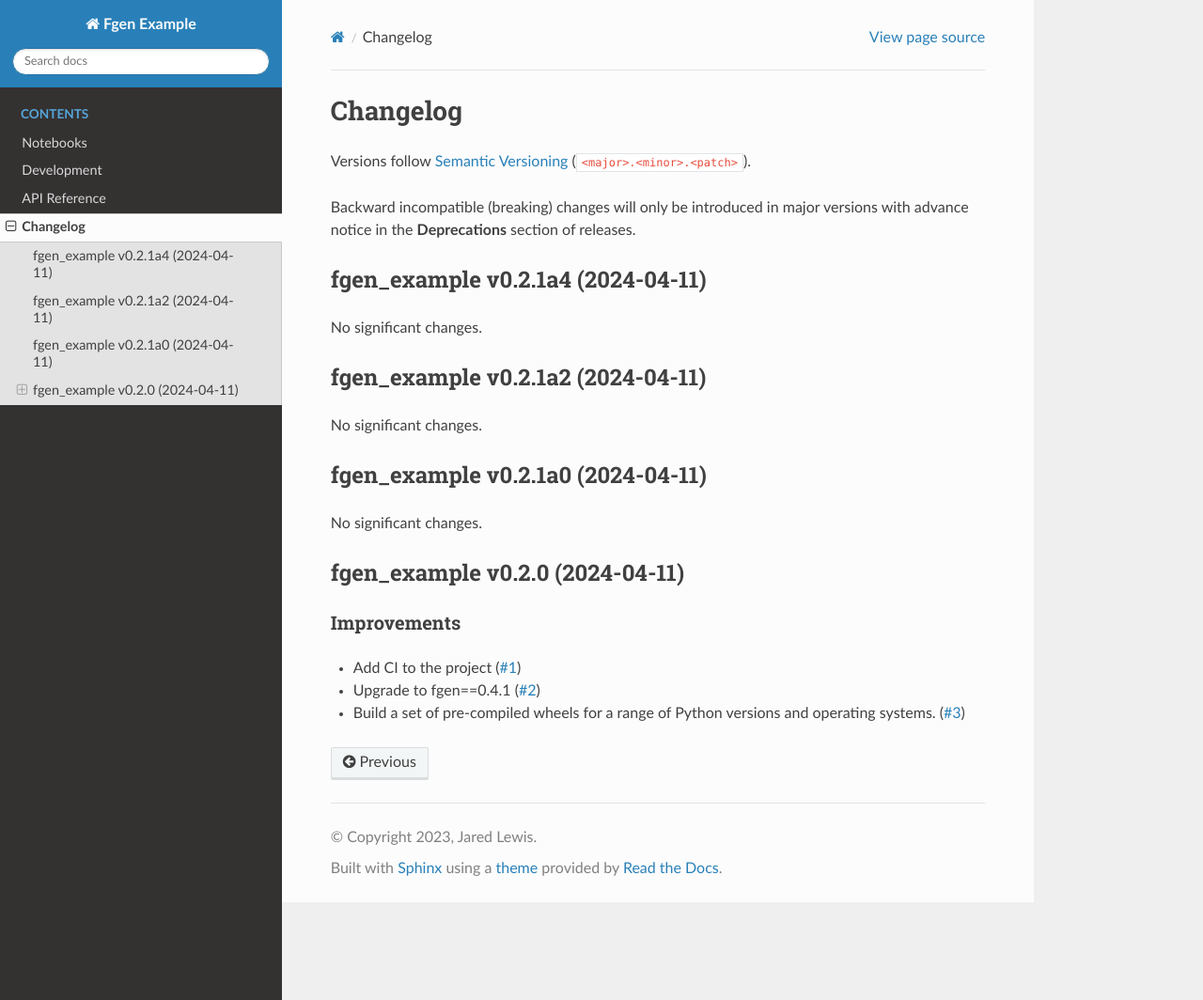
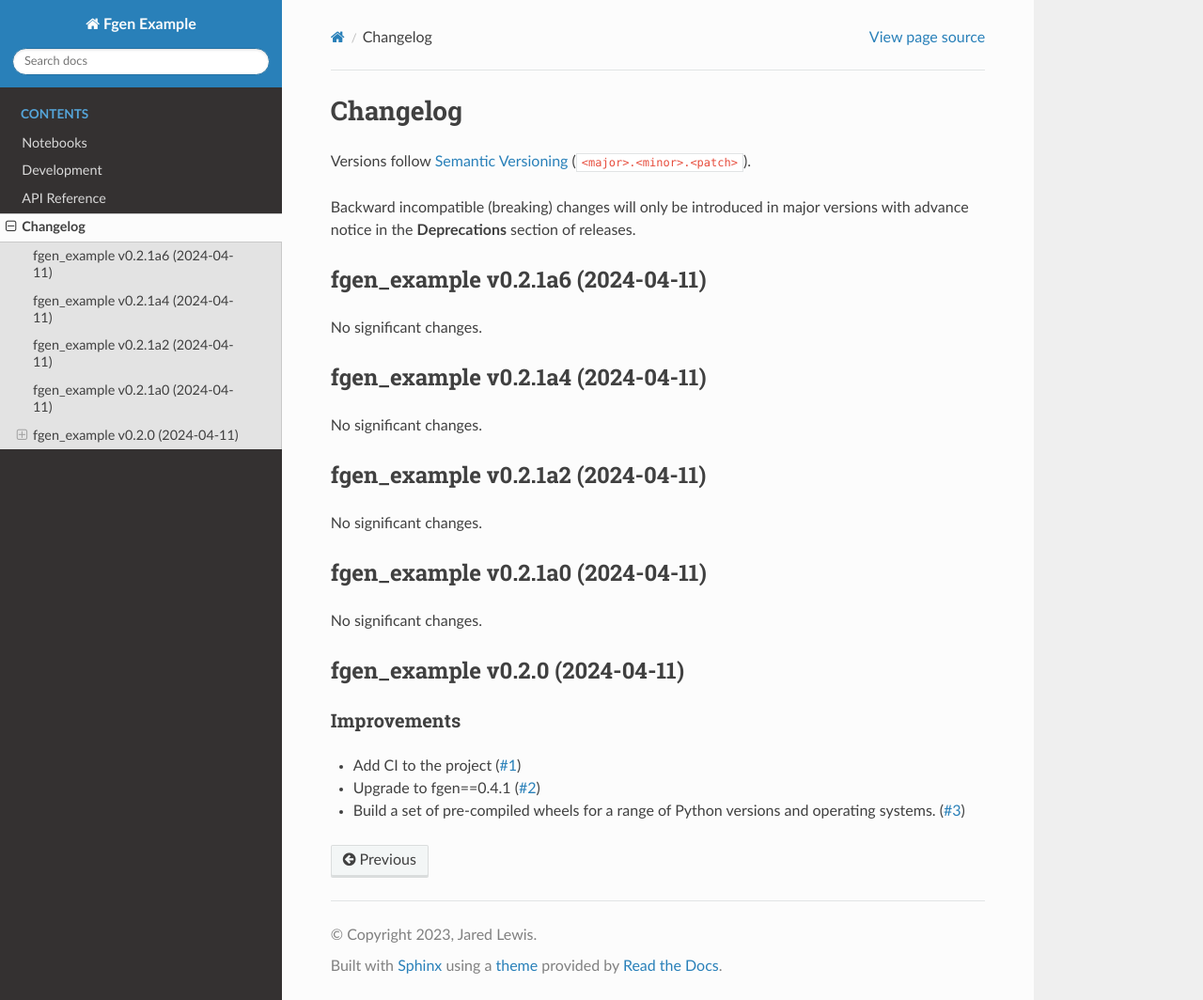
Before and after one commit to lewisjared/fgen-example, a Sphinx documentation site: the page built from docs/source/changelog.md, in a window 1280 px wide and 1064 px high. Shown: the whole window at 94% size. Built offline with Sphinx 7.4.7 and the Read the Docs theme 2.0.0, drawn with Linux system fonts in a browser that asks for light colours; pages that are not in the unit, such as notebooks, are missing from menus.

Commit message:
bump: version 0.2.1a5 -> 0.2.1a6

```diff
--- a/docs/source/changelog.md
+++ b/docs/source/changelog.md
@@ -18,6 +18,12 @@ of rst and use slightly different categories.
 -->
 
 <!-- towncrier release notes start -->
+
+## fgen_example v0.2.1a6 (2024-04-11)
+
+
+No significant changes.
+
 
 ## fgen_example v0.2.1a4 (2024-04-11)
 
--- a/pyproject.toml
+++ b/pyproject.toml
@@ -20,7 +20,7 @@ dependencies = [
 
 [tool.poetry]
 name = "fgen-example"
-version = "0.2.1a5"
+version = "0.2.1a6"
 description = "Example project using fgen to wrap a simple module"
 readme = "README.md"
 authors = ["Jared Lewis <jared.lewis@climate-resource.com>"]
```
